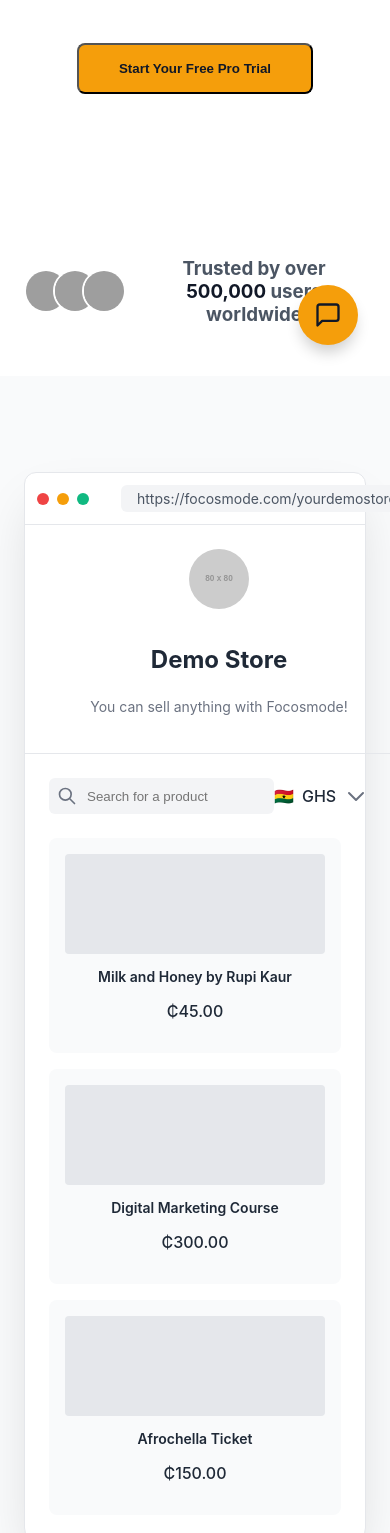
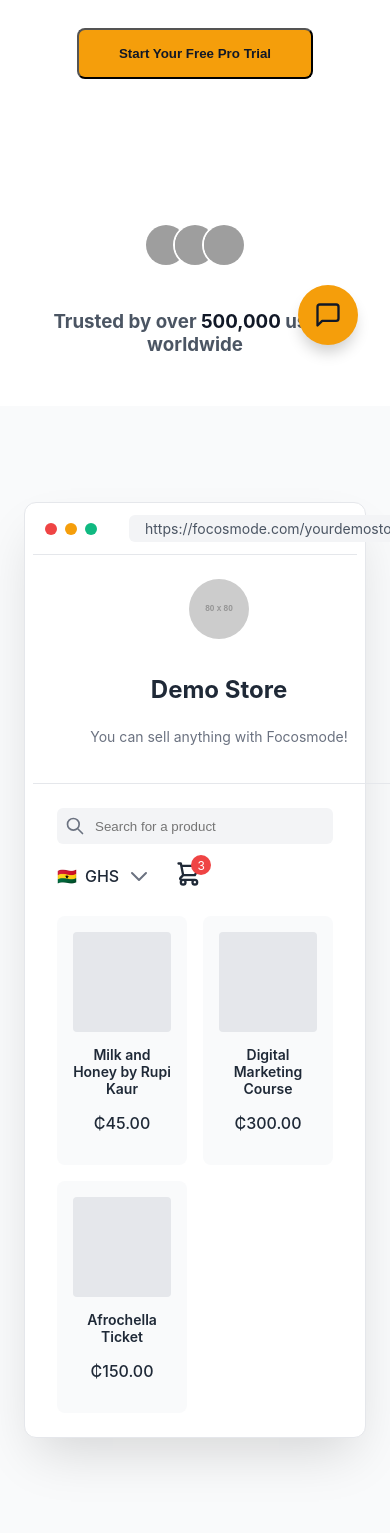
Before and after one commit to Kweku12-byte/Focosmode, a React (Create React App) app: page / in a window 390 px wide. Shown: the part 467-2000 px from the top of the page. Built offline with nearby package versions, Linux system fonts and the light colour scheme; no server answers; grey boxes are pictures that could not be loaded.

Commit message:
first commit

```diff
--- a/src/Pages/focosmode.css
+++ b/src/Pages/focosmode.css
@@ -908,3 +908,74 @@ section {
         font-size: 1.5rem;
     }
 }
+/* --- MOBILE POLISH (Add to bottom of focosmode.css) --- */
+@media (max-width: 767px) {
+    .hero-section h2 {
+        /* Reduces the main title size to prevent awkward wrapping */
+        font-size: 2.25rem;
+    }
+
+    .section-title h3 {
+        /* Reduces all section titles for better spacing */
+        font-size: 2rem;
+    }
+
+    .pricing-tier {
+        /* Adds a bit more space inside the pricing cards */
+        padding: 2rem 1.5rem;
+    }
+
+    .pricing-tier .price {
+        /* Makes the price text slightly smaller on mobile */
+        font-size: 2.75rem;
+    }
+
+    .slider-btn.prev {
+        /* Moves the slider button in from the edge */
+        left: 5px;
+    }
+
+    .slider-btn.next {
+        /* Moves the slider button in from the edge */
+        right: 5px;
+    }
+}
+/* --- HOMEPAGE MOBILE POLISH V2 (Add to bottom of focosmode.css) --- */
+@media (max-width: 767px) {
+    /* --- Fix for "Trusted by" section --- */
+    .trusted-by-container {
+        /* Stack the avatars on top of the text */
+        flex-direction: column;
+        gap: 1.5rem; /* Increase space between avatars and text */
+    }
+
+    /* --- Fix for "Demo Store" section --- */
+    .demo-store-window {
+        /* Ensure the component has some side padding and doesn't overflow */
+        padding-left: 0.5rem;
+        padding-right: 0.5rem;
+        box-sizing: border-box;
+    }
+
+    .store-ui {
+        /* Ensure it stacks correctly on all mobile sizes */
+        flex-direction: column;
+    }
+
+    .store-top-bar {
+        /* Allow search and controls to wrap onto a new line if needed */
+        flex-wrap: wrap;
+        gap: 1rem;
+    }
+
+    .search-bar {
+        /* Allow the search bar to take up the full width if it wraps */
+        flex-grow: 1;
+        width: 100%;
+    }
+
+    .live-demo-products-grid {
+        /* Override the complex grid with a simple, clean 2-column layout */
+        grid-template-columns: 1fr 1fr;
+    }
+}
--- a/src/components/AuthModal.css
+++ b/src/components/AuthModal.css
@@ -207,3 +207,11 @@
         border-radius: 0;
     }
 }
+/* --- MOBILE POLISH (Add to bottom of AuthModal.css) --- */
+@media (max-width: 480px) {
+    .auth-modal-content {
+        /* This increases side padding and ensures it works correctly */
+        padding: 2rem 1.5rem;
+        box-sizing: border-box;
+    }
+}
```
